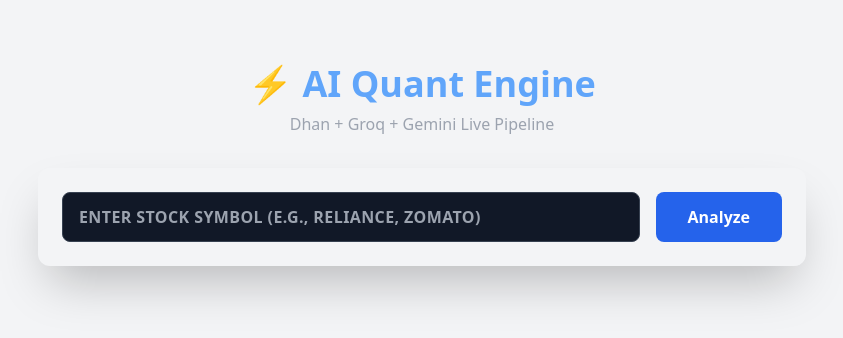
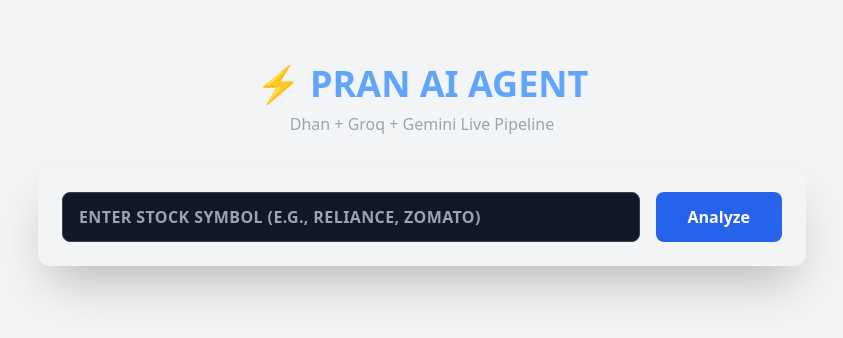
Before and after one commit to chetanbhushan23-commits/Pro-PRAN-AI, a website: page index.html in a window 1280 px wide. Shown: the whole page, without its empty margins (218-1061 px from the left). Drawn offline with nearby package versions, Linux system fonts and the light colour scheme.

```diff
--- a/index.html
+++ b/index.html
@@ -90,7 +90,7 @@
 
     <!-- Header -->
     <div class="w-full max-w-3xl text-center mb-8 mt-10">
-        <h1 class="text-4xl font-extrabold text-blue-400 mb-2">⚡ AI Quant Engine</h1>
+        <h1 class="text-4xl font-extrabold text-blue-400 mb-2">⚡ PRAN AI AGENT</h1>
         <p class="text-gray-400">Dhan + Groq + Gemini Live Pipeline</p>
     </div>
 
```
